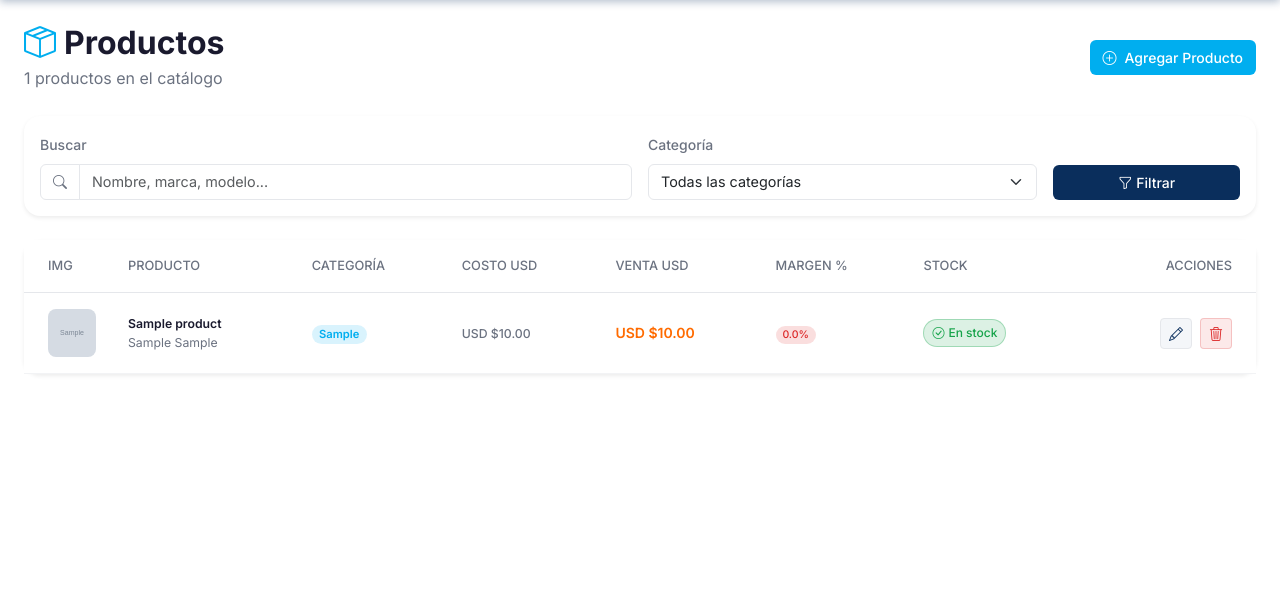
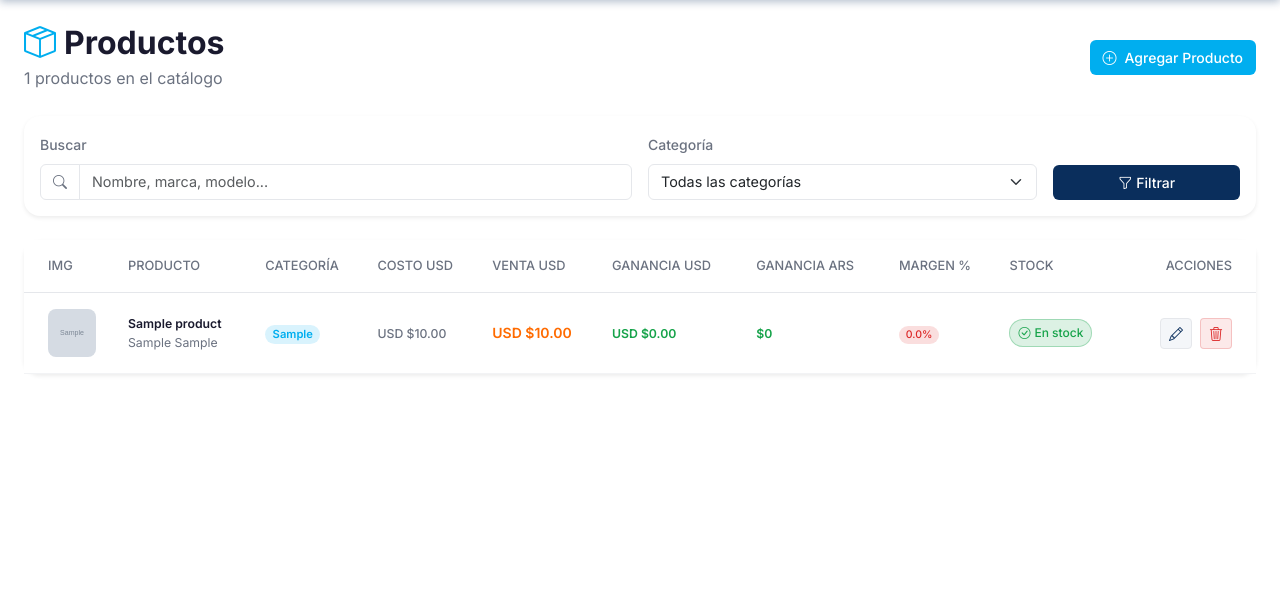
Before and after one commit to Sandeje96/posadas-tecnologica-catalogo, a Flask app: page /admin/productos/ in a window 1280 px wide. Shown: the part 62-676 px from the top of the page. Run offline with Flask 3, Linux system fonts and the light colour scheme; the visitor is signed in with stand-in values (Sample User, id 1); tables that the repository leaves empty hold one stand-in row (values such as "Sample post"); grey boxes marked "Sample" are stand-in pictures.

Commit message:
Add profit USD and ARS columns to products list

```diff
--- a/app/routes/products.py
+++ b/app/routes/products.py
@@ -5,6 +5,8 @@ from flask import Blueprint, render_template, request, redirect, url_for, flash,
 from werkzeug.utils import secure_filename
 from app import db
 from app.models import Product
+from app.models import Product, Setting
+from decimal import Decimal as _Decimal
 from app.routes.auth import login_required
 
 products_bp = Blueprint('products', __name__)
@@ -73,12 +75,18 @@ def list_products():
 
     products = query.order_by(Product.created_at.desc()).all()
 
+    try:
+        exchange_rate = _Decimal(Setting.get('exchange_rate', '1000'))
+    except Exception:
+        exchange_rate = _Decimal('1000')
+
     return render_template(
         'admin/products/list.html',
         products=products,
         categories=CATEGORIES,
         search=search,
-        selected_category=categoria
+        selected_category=categoria,
+        exchange_rate=exchange_rate
     )
 
 
--- a/app/templates/admin/products/list.html
+++ b/app/templates/admin/products/list.html
@@ -64,6 +64,8 @@
                             <th class="py-3 fw-medium" style="color: var(--color-muted); font-size: 0.8rem; text-transform: uppercase;">Categoría</th>
                             <th class="py-3 fw-medium" style="color: var(--color-muted); font-size: 0.8rem; text-transform: uppercase;">Costo USD</th>
                             <th class="py-3 fw-medium" style="color: var(--color-muted); font-size: 0.8rem; text-transform: uppercase;">Venta USD</th>
+                            <th class="py-3 fw-medium" style="color: var(--color-muted); font-size: 0.8rem; text-transform: uppercase;">Ganancia USD</th>
+                            <th class="py-3 fw-medium" style="color: var(--color-muted); font-size: 0.8rem; text-transform: uppercase;">Ganancia ARS</th>
                             <th class="py-3 fw-medium" style="color: var(--color-muted); font-size: 0.8rem; text-transform: uppercase;">Margen %</th>
                             <th class="py-3 fw-medium" style="color: var(--color-muted); font-size: 0.8rem; text-transform: uppercase;">Stock</th>
                             <th class="pe-4 py-3 fw-medium text-end" style="color: var(--color-muted); font-size: 0.8rem; text-transform: uppercase;">Acciones</th>
@@ -108,6 +110,16 @@
                             <!-- Sale USD -->
                             <td class="py-3 fw-semibold" style="color: var(--color-accent-alt);">
                                 USD ${{ '{:,.2f}'.format(product.sale_price_usd) }}
+                            </td>
+
+                            <!-- Profit USD -->
+                            <td class="py-3 fw-semibold small" style="color: var(--color-success);">
+                                USD ${{ '{:,.2f}'.format(product.profit_usd) }}
+                            </td>
+
+                            <!-- Profit ARS -->
+                            <td class="py-3 fw-semibold small" style="color: var(--color-success);">
+                                ${{ '{:,.0f}'.format(product.profit_usd * exchange_rate) }}
                             </td>
 
                             <!-- Margin -->
```
